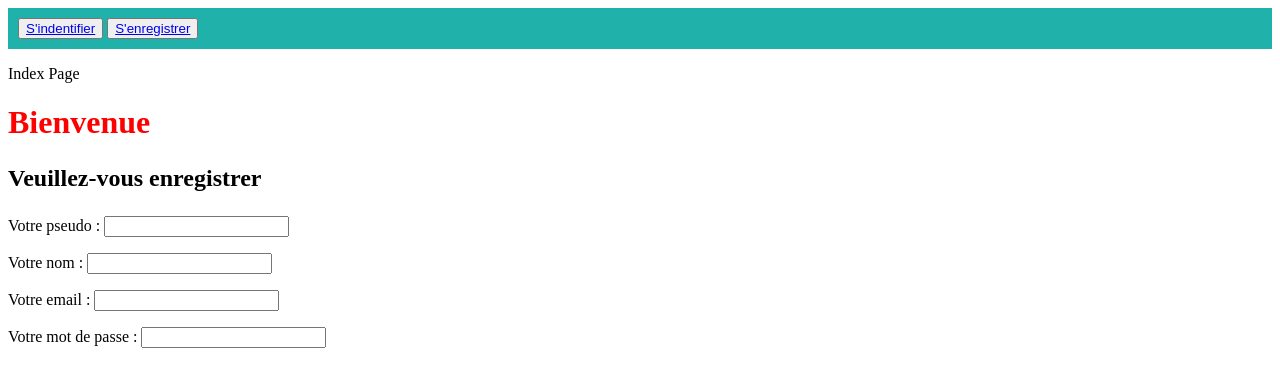
After one commit to pitchounvivi/ipi-python-project, a Flask app: page /register/ in a window 1280 px wide. The commit adds this page. Shown: the top 387 px of the page. Run offline with Flask 2, Linux system fonts and the light colour scheme.

Commit message:
basic navigation

```diff
--- a/app.py
+++ b/app.py
@@ -14,10 +14,16 @@ def index():
     """homepage"""
     return render_template('index.html')
 
-@app.route('/login')
+@app.route('/login/')
 def login():
     """login"""
-    return render_template('login')
+    return render_template('login.html')
+
+@app.route('/register/')
+def register():
+    """register"""
+    return render_template('register.html')
+
 
 if __name__ == "__main__":
     app.run(debug=True)
--- a/static/css/style.css
+++ b/static/css/style.css
@@ -2,3 +2,18 @@
 h1 {
     color: red;
 }
+
+.nav {
+    display: flexbox;
+    background-color: lightseagreen;
+    padding: 10px;
+}
+
+.bouton {
+
+}
+
+.info {
+    font-weight: bold;
+    font-size: x-large;
+}
--- a/templates/index.html
+++ b/templates/index.html
@@ -3,9 +3,20 @@
 <head>
     <meta charset="UTF-8">
     <link rel="stylesheet" href="{{ url_for('static', filename= 'css/style.css') }}">
-    <title>LDVELH</title>
+    <title>{% block title %}{% endblock %}</title>
 </head>
 <body>
-   <h1>Bienvenue sur ce site du Livre Dont Vous Etes Le Héros</h1>
+    <nav class="nav">
+        <button class="bouton" type="button">
+            <a class="loginPage" href="{{ url_for('login')}}">S'indentifier</a>
+        </button>
+        <button class="bouton" type="button">
+            <a class="registerPage" href="{{ url_for('register')}}">S'enregistrer</a>
+        </button>
+    </nav>
+    <div class="container">
+        <p> Index Page </p>
+        {% block content %}{% endblock %}
+    </div>
 </body>
 </html>
--- /dev/null
+++ b/templates/register.html
@@ -0,0 +1,28 @@
+{% extends 'index.html' %}
+
+{% block title%}Register{% endblock %}
+
+{% block content %}
+    <h1>Bienvenue</h1>
+    <p class="info">Veuillez-vous enregistrer</p>
+
+
+    <form method="POST" action="">
+        <p>
+            <label for="pseudo">Votre pseudo :</label>
+            <input type="text" name="pseudo" id="pseudo"/>
+        </p>
+        <p>
+            <label for="nom">Votre nom :</label>
+            <input type="text" name="nom" id="nom"/>
+        </p>
+        <p>
+            <label for="email">Votre email :</label>
+            <input type="email" name="nom" id="nom"/>
+        </p>
+        <p>
+            <label for="password">Votre mot de passe :</label>
+            <input type="password" name="password" id="password"/>
+        </p>
+    </form>
+{% endblock %}
```
Also changed, not shown: templates/accueil.html (added, +8 -0 lines), templates/login.html (added, +19 -0 lines).
